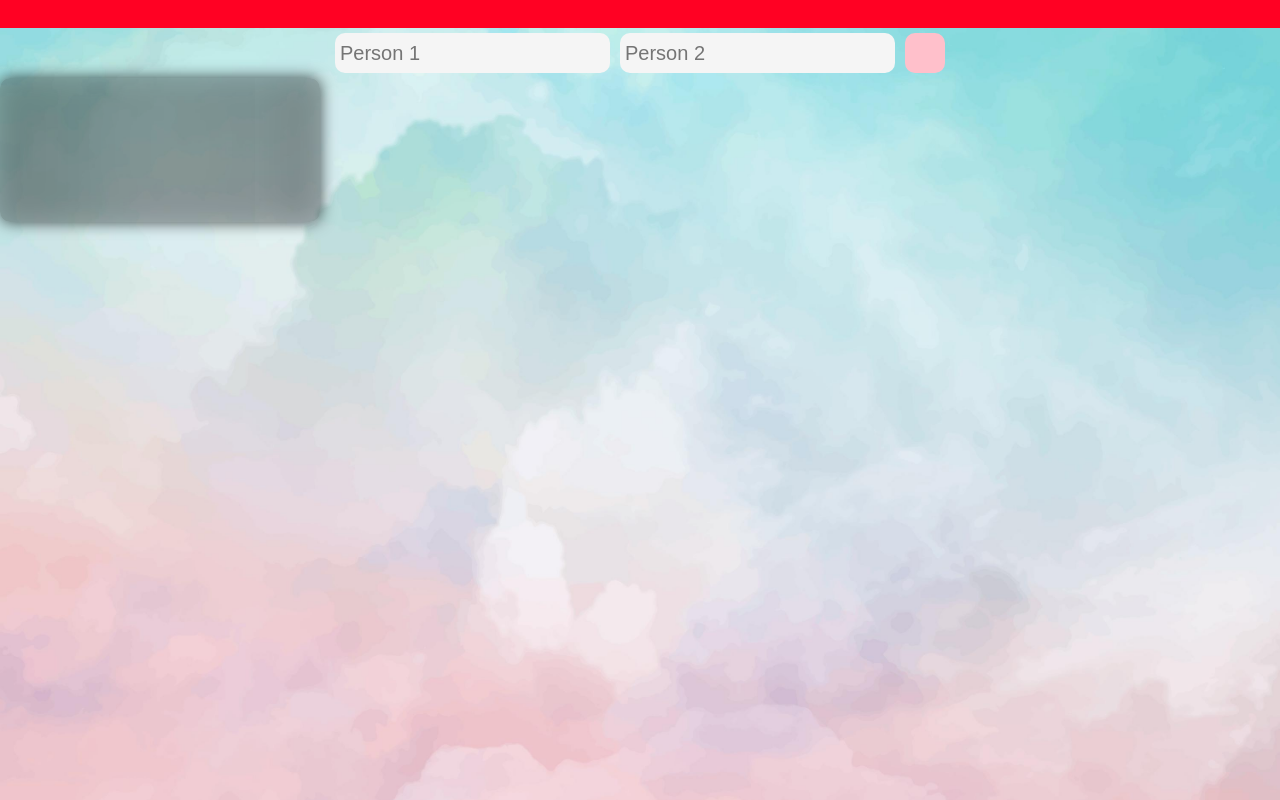
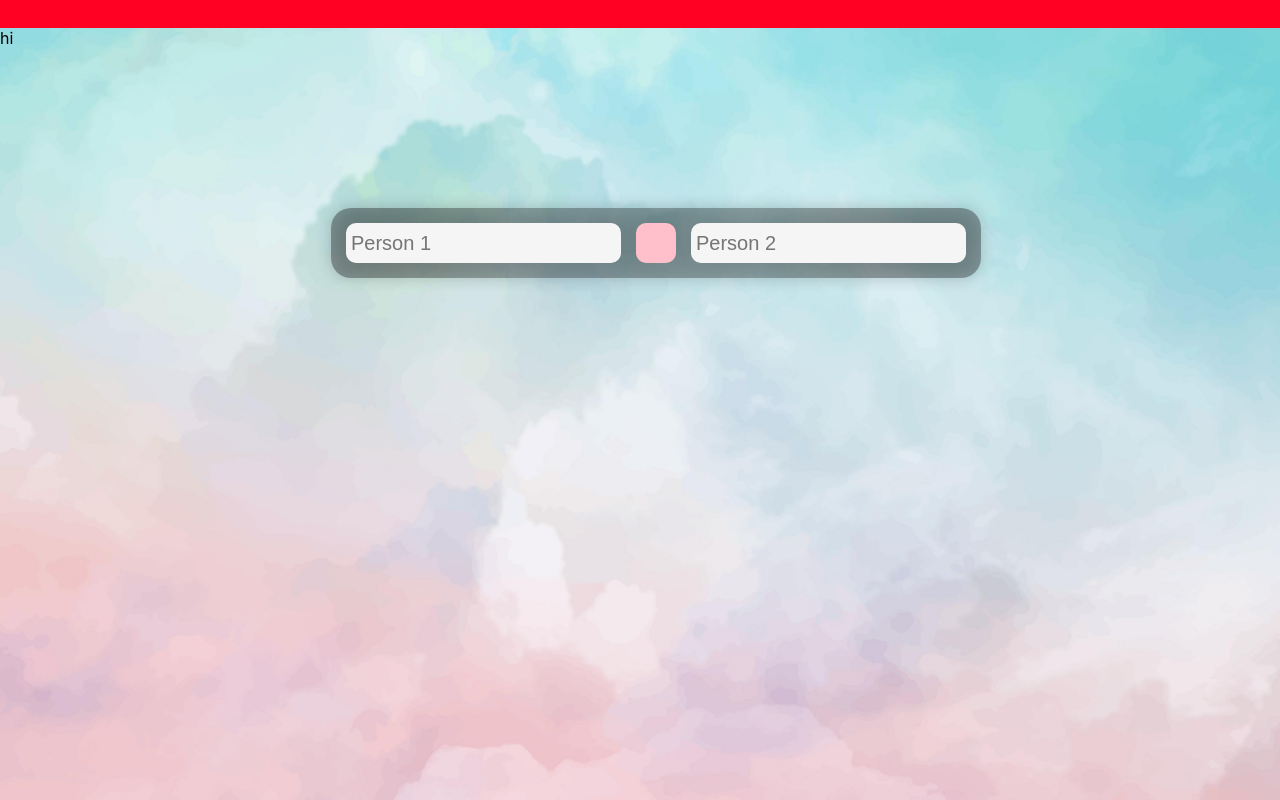
Before and after one commit to siddkhannaa/SummerThing, a React (Create React App) app in the folder illuminate/: page / in a window 1280 px wide. Shown: the top 800 px of the page. Built offline with nearby package versions, Linux system fonts and the light colour scheme.

Commit message:
add input box with probably the coolest css you will ever see

```diff
--- a/illuminate/src/App.css
+++ b/illuminate/src/App.css
@@ -7,19 +7,36 @@ body {
   /* width: 100vw; */
   /* height: 100vh; */
 }
-/* border radius: ~10px*/
-.container {
-  width: 20rem;
-  height: 9rem;
-  box-shadow: 0 0 1rem 0 rgba(0,0,0,.7);
-  position: relative;
+
+.boxes {
+  width: 30rem;
+  height: 16rem;
+  box-shadow: 0 0 1rem 0 rgba(0,0,0,.2);
   background: inherit;
   overflow: hidden;
-  border-radius: 10px;
+  border-radius: 20px;
   z-index: 1;
+
+  position: relative;
+  top: 10rem;
+  left: 1rem;
+  margin: auto;
+  padding: 10px;
+
+
+  /* elysia boxes */
+  width: min-content;
+  height: min-content;
+  align-items: center;
+  display: flex;
+  font-family: 'Inter UI', sans-serif;
+  font-size: 14px;
+  justify-content: center;
+  margin: 25;
+
 }
 
-.container:before {
+.boxes:before {
   content: '';
   position: absolute;
   background: inherit;
@@ -33,17 +50,6 @@ body {
   z-index: -1;
   /* box-shadow: inset 0 0 2000px rgba(255, 255, 255, .5);
   filter: blur(10px); */
-}
-
-.boxes {
-  width: auto;
-  align-items: center;
-  display: flex;
-  font-family: 'Inter UI', sans-serif;
-  font-size: 14px;
-  justify-content: center;
-  margin: 25;
-  /* height: 100vh; */
 }
 
 input[type=text]:focus {
@@ -63,7 +69,9 @@ input[type=text]:focus {
   background: pink;
   width: 40px;
   height: 40px;
-  margin: 5px;
+
+  margin-left: 10px;
+  margin-right: 10px;
 }
 
 .rounded {
--- a/illuminate/src/App.js
+++ b/illuminate/src/App.js
@@ -12,10 +12,11 @@ function App() {
   return [
     <header class="topnav">
     </header>,
+    <div class="moob" >hi</div>,
     <div className = "boxes">
       <input className="rounded" type="text" placeholder="Person 1" onChange={getInputValue} />
+      <button className="rounded" />
       <input className="rounded" type="text" placeholder="Person 2" onChange={getInputValue} />
-      <button className="rounded" />
     </div>,
     <div className="container"></div>
   ];
```
